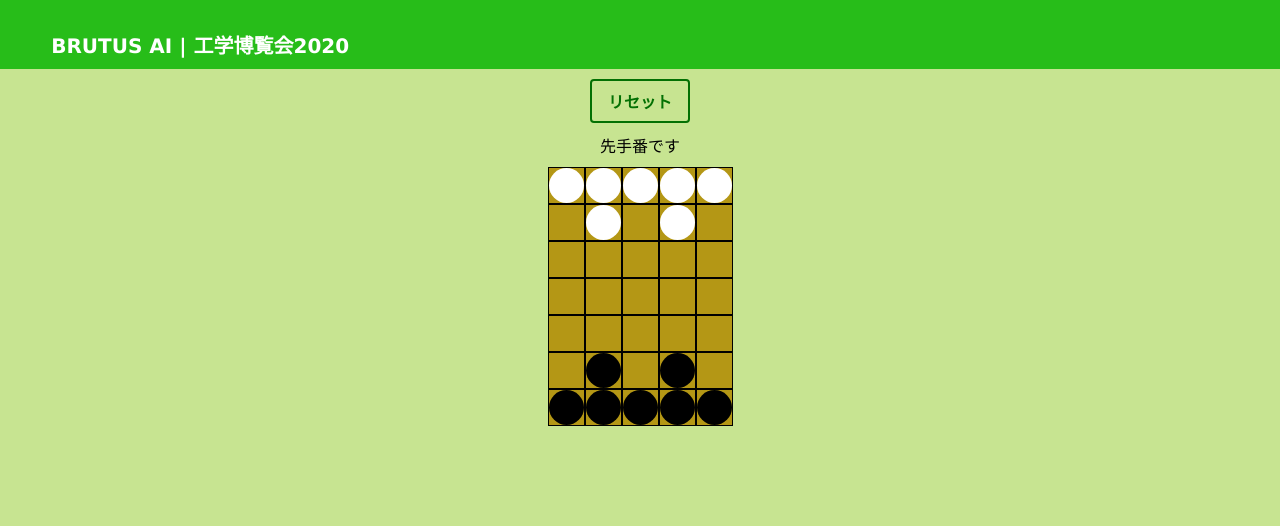
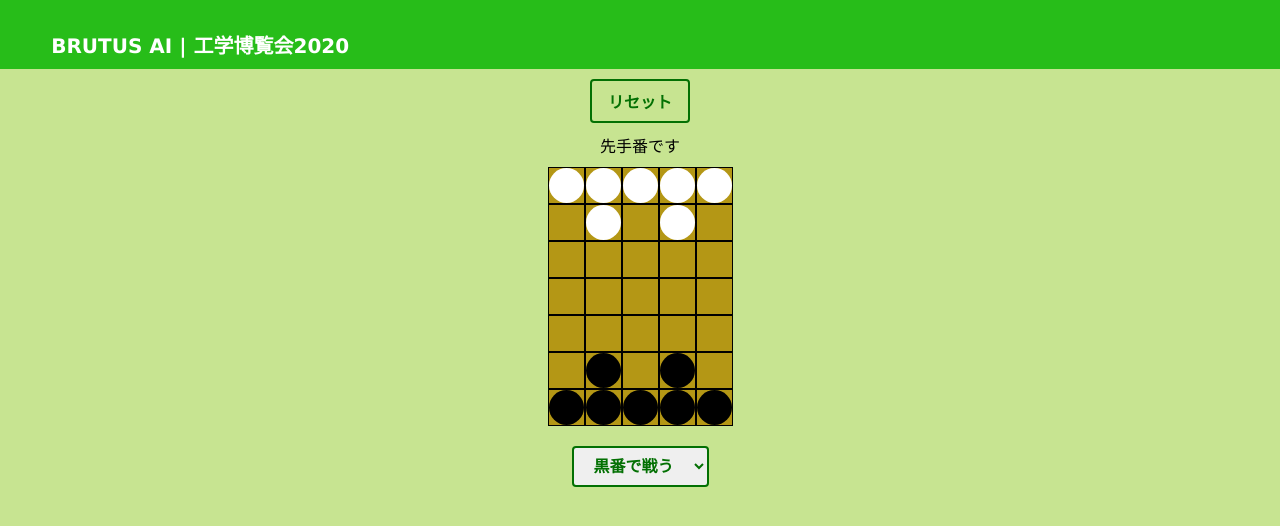
Before and after one commit to masayoshi64/brutus-web, a Vue app in the folder frontend/: page / in a window 1280 px wide. Shown: the top 526 px of the page. Built offline with nearby package versions, Linux system fonts and the light colour scheme; the HTML template or start-up script is replaced by a standard one.

Commit message:
add option "play as white"

```diff
--- a/frontend/src/components/Main.vue
+++ b/frontend/src/components/Main.vue
@@ -15,6 +15,14 @@
         :selected="selected"
         @select="select"
       />
+      <select
+        id="turn"
+        name="turn"
+        @change="selectTurn"
+      >
+        <option value="black">黒番で戦う</option>
+        <option value="white">白番で戦う</option>
+      </select>
     </div>
   </main>
 </template>
@@ -98,6 +106,16 @@ export default {
     reset() {
       this.game = new GameState()
       this.message = ''
+      if (this.game.turn == this.AIcolor) {
+        this.getMove().done(this.AImove)
+      }
+    },
+    selectTurn(event) {
+      const color = event.target.value === 'black' ? 1 : -1
+      this.playerColor = color
+      this.AIcolor = this.playerColor * -1
+      console.log('player color is' + color)
+      this.reset()
     },
   },
 }
@@ -126,4 +144,19 @@ export default {
   border-color: #037003;
   color: #fff;
 }
+
+select {
+  display: inline-block;
+  max-width: 180px;
+  text-align: left;
+  border: 2px solid #037003;
+  font-size: 16px;
+  color: #037003;
+  text-decoration: none;
+  font-weight: bold;
+  padding: 8px 16px;
+  margin: 10px;
+  border-radius: 4px;
+  transition: 0.4s;
+}
 </style>
```
Also changed, not shown: 11 other files (tests, documents, lock files or other folders).
